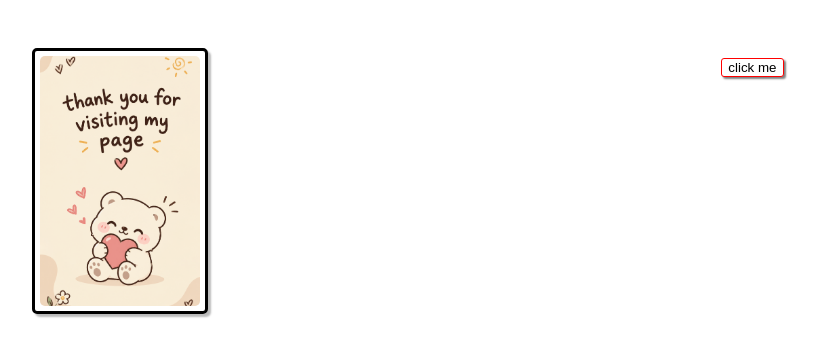
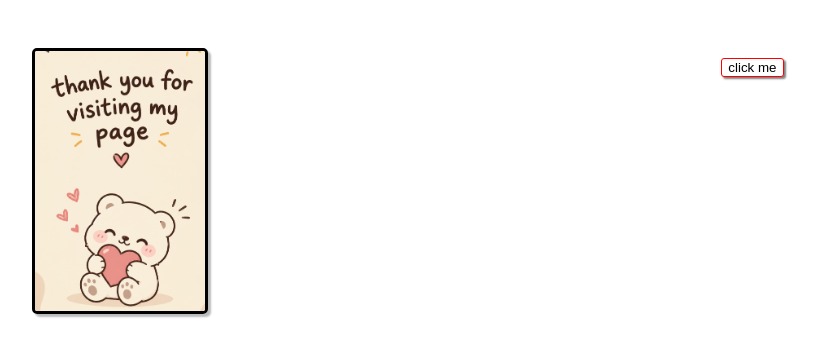
Before and after one commit to dhanashreeparate2005-oss/Full-Stack, a plain HTML site: page CSS/TransformProperty/index.html in a window 1280 px wide. In both pictures the pointer is over the picture 352 px from the left and 191 px from the top of the page. Shown: the whole page, without its empty margins (232-1050 px from the left). Drawn offline with Linux system fonts and the light colour scheme.

Commit message:
some data

```diff
--- a/CSS/TransformProperty/style.css
+++ b/CSS/TransformProperty/style.css
@@ -25,7 +25,7 @@ body {
 #card:hover {
   transform: translateY(-10px);
   transition: transform 1s;
-  #flower {
+  #thankyou {
     transform: scale(1.2);
     transition: transform 1s 1s;
   }
```
